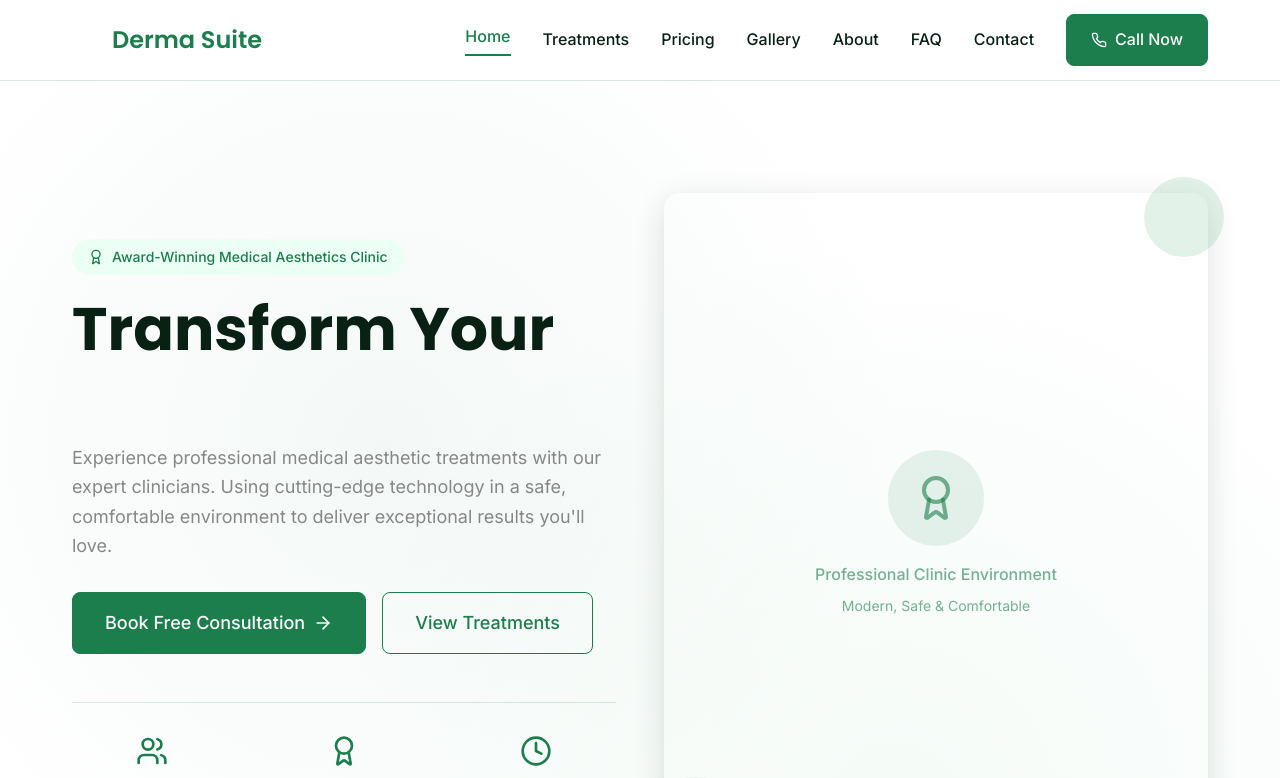
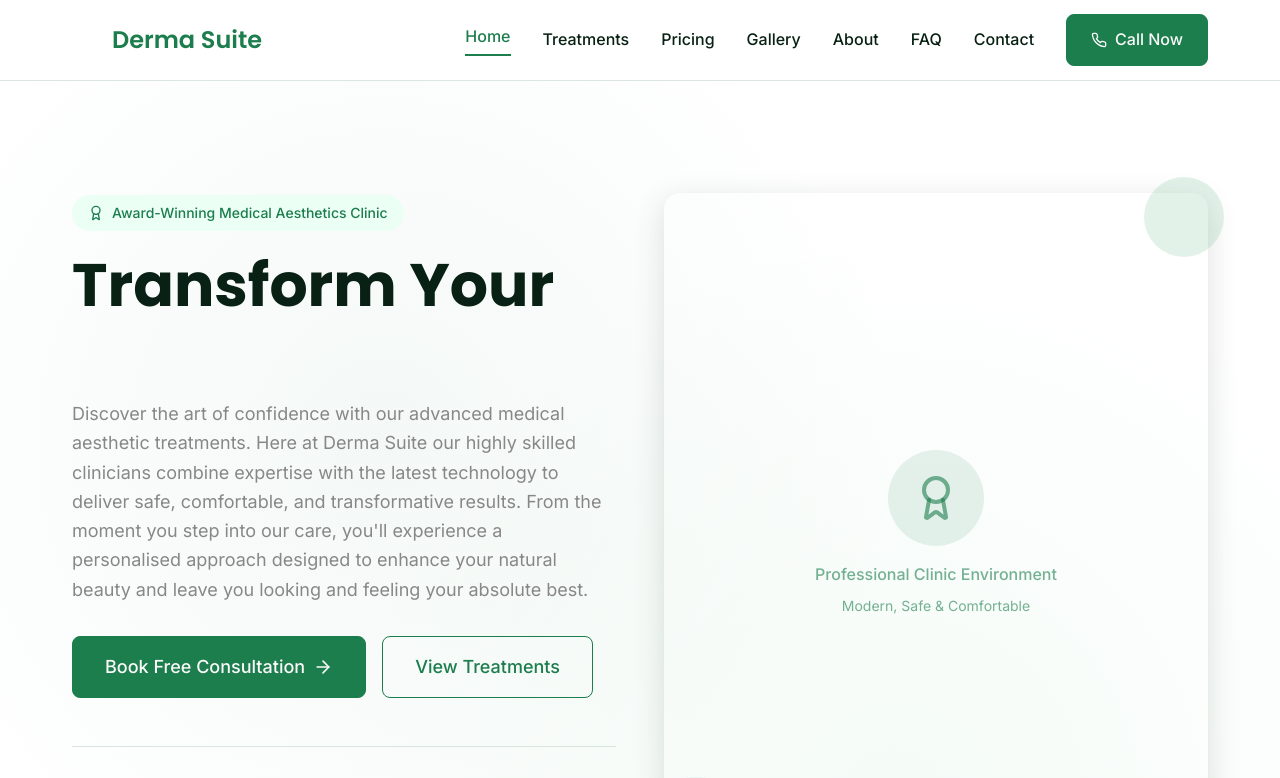
Before and after one commit to HesamHMousavi/derma-suite-web-glow, a React (Vite) app: page / in a window 1280 px wide. Shown: the top 778 px of the page. Built offline with nearby package versions, Linux system fonts and the light colour scheme; the HTML template or start-up script is replaced by a standard one.

Commit message:
Update home page intro paragraph

```diff
--- a/src/components/Hero/Hero.tsx
+++ b/src/components/Hero/Hero.tsx
@@ -46,9 +46,7 @@ const Hero = () => {
             </h1>
 
             <p className="body-lg text-muted-foreground mb-8 max-w-xl mx-auto lg:mx-0">
-              Experience professional medical aesthetic treatments with our expert clinicians.
-              Using cutting-edge technology in a safe, comfortable environment to deliver
-              exceptional results you'll love.
+              Discover the art of confidence with our advanced medical aesthetic treatments. Here at Derma Suite our highly skilled clinicians combine expertise with the latest technology to deliver safe, comfortable, and transformative results. From the moment you step into our care, you'll experience a personalised approach designed to enhance your natural beauty and leave you looking and feeling your absolute best.
             </p>
 
             {/* CTA Buttons */}
```
